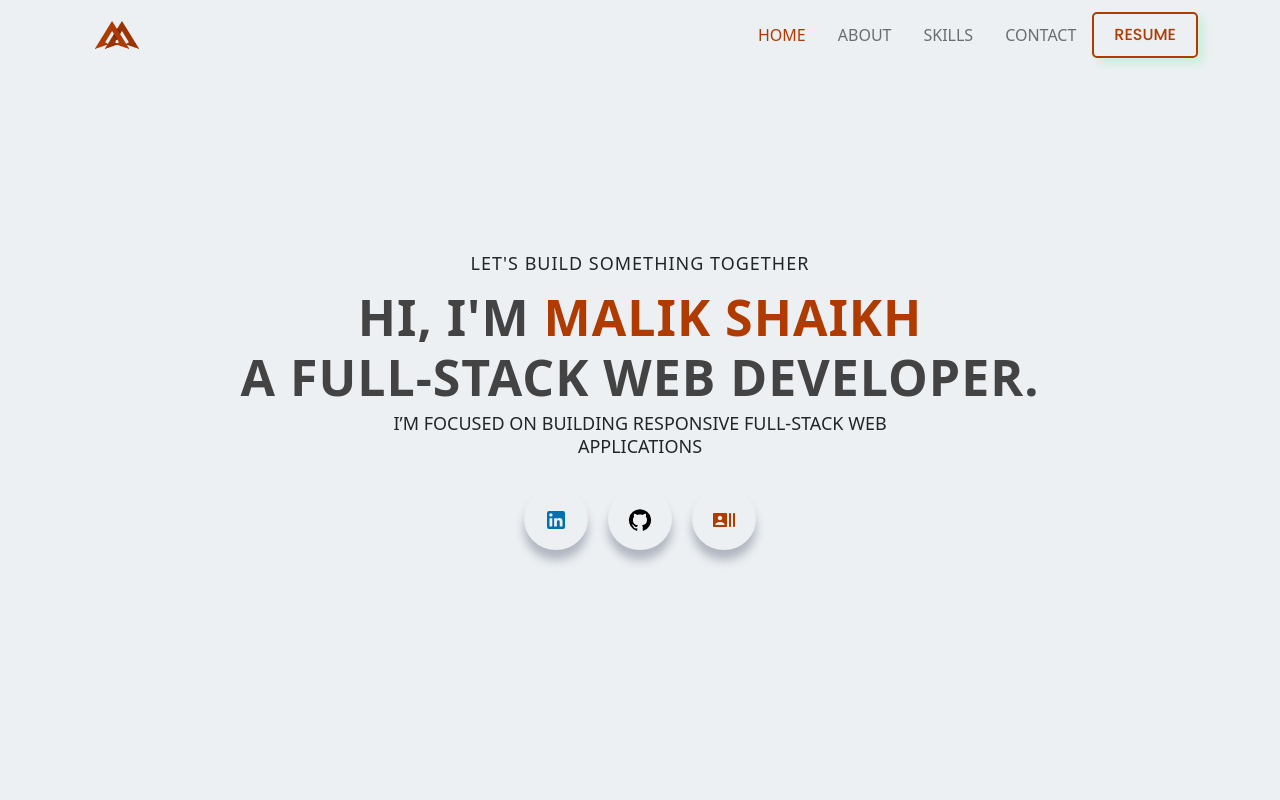
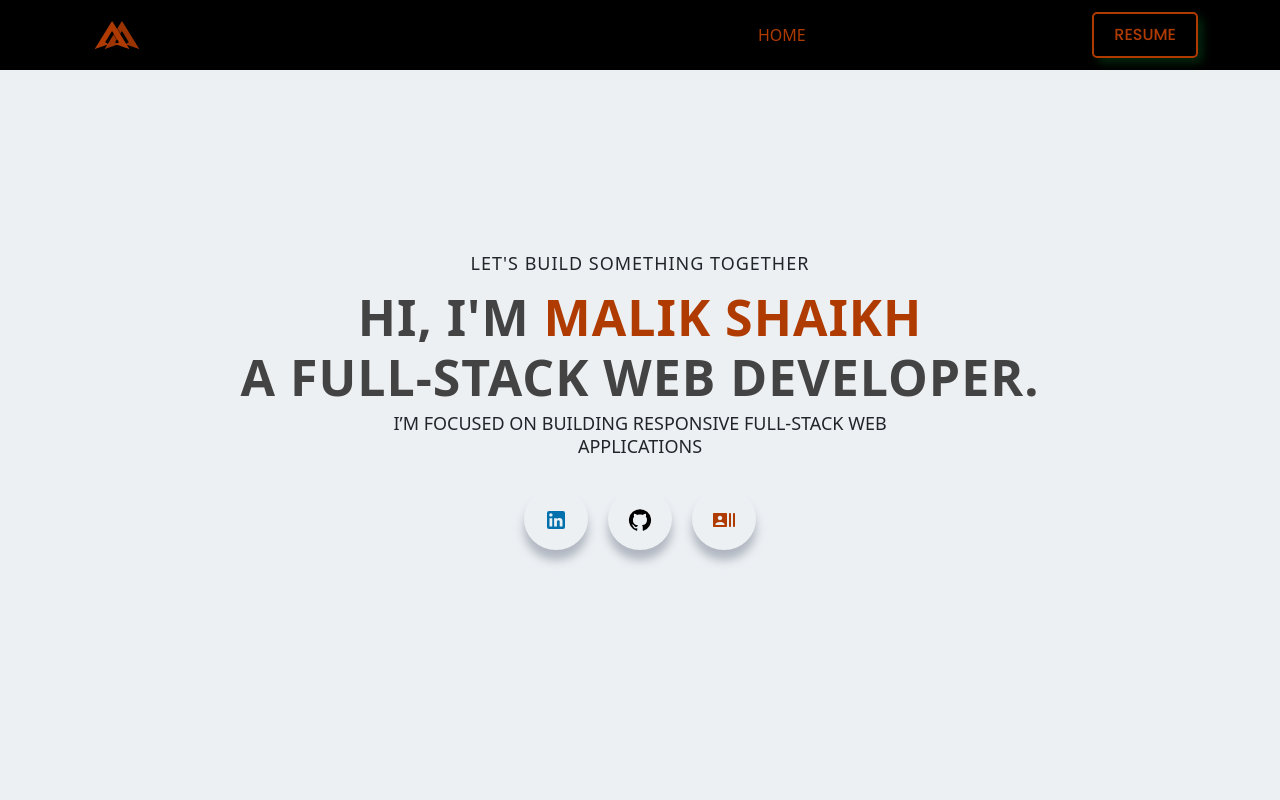
Before and after one commit to Abdullah8007/portfolio, a React (Create React App) app: page / in a window 1280 px wide. Shown: the top 800 px of the page. Built offline with nearby package versions, Linux system fonts and the light colour scheme.

Commit message:
Update HeaderStyle.css

```diff
--- a/src/styles/HeaderStyle.css
+++ b/src/styles/HeaderStyle.css
@@ -25,7 +25,7 @@
     position: absolute;
     width: 100%;
     height: 70px;
-    background: #0000;
+    background: #000;
     z-index: 1000;
   }
 
```
